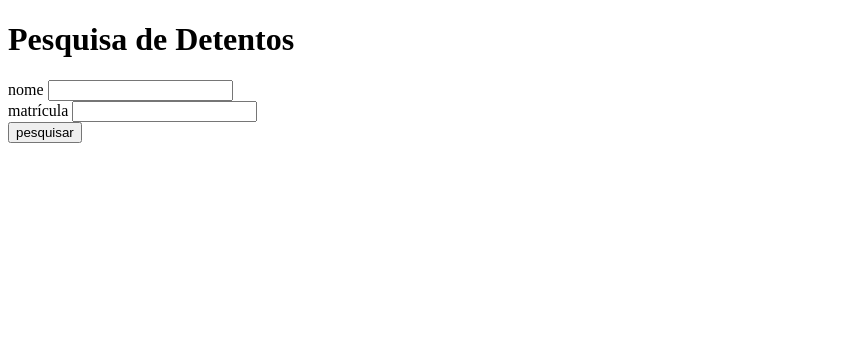
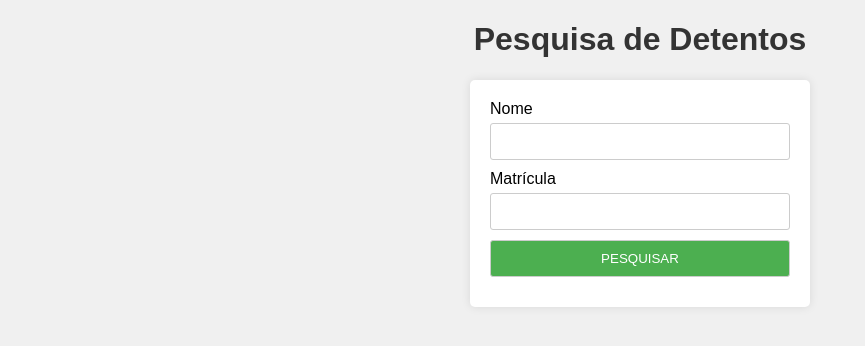
Before and after one commit to fernandopereira3/lista, a Flask app: page /lista in a window 1280 px wide. Shown: the top 346 px of the page, without its empty margins (0-865 px from the left). Run offline with Flask 3, Linux system fonts and the light colour scheme.

Commit message:
passos de formiga

```diff
--- a/main.py
+++ b/main.py
@@ -1,10 +1,8 @@
 from flask import Flask, render_template, request, jsonify
 from models.forms import PesquisaForm
 import pandas as pd
-import pymongo
-import os
-import re
-from datetime import datetime
+import  os
+from pymongo import MongoClient
 from flask_wtf import FlaskForm
 from wtforms import StringField, SubmitField
 from wtforms.validators import DataRequired
@@ -17,23 +15,39 @@ app.config['SECRET_KEY'] = SECRET_KEY
 
 # Initialize MongoDB client outside the request context
 try:
-    client = pymongo.MongoClient(app.config['MONGO_URI'])
+    client = MongoClient("mongodb://localhost:27017/")
     db = client["cpppac"]
     collection = db["sentenciados"]
-except pymongo.errors.ConnectionFailure as e:
-    print(f"Nao foi possivel conectar ao banco:  {e}")
-    exit(1)
+except Exception as e:
+    print(f"Erro ao conectar ao MongoDB: {e}")
 
 class PesquisaForm(FlaskForm):
-    matricula = StringField('matrícula', validators=[DataRequired(message='Campo obrigatório')])
-    nome = StringField('nome')
-    pesquisar = SubmitField('pesquisar')
+    matricula = StringField('Matrícula')
+    nome = StringField('Nome')
+    pesquisar = SubmitField('PESQUISAR')
 
 @app.route('/lista', methods=['GET', 'POST'])
 def pesquisa_matricula():
   form = PesquisaForm()
-  return render_template('pesquisa2.html', form=form)
+  return render_template('pesquisa.html', form=form)
+  #if request.method == 'POST':
+  #  matricula = request.form['matricula']
+  #  nome = request.form['nome']
+  #  if matricula:
+  #    cursor = list(collection.find({'matricula': matricula}))
+  #  elif nome:
+  #    cursor = list(collection.find({'nome': nome}))
+  #  else:
+  #    cursor = collection.find()
+  #  for sentenciado in cursor:
+  #    return sentenciado, 400
+     #return render_template('pesquisa.html', form=form, sentenciados=sentenciado)
 
+
+
+@app.route('/')
+def index():
+    return render_template('index.html')
 
 if __name__ == '__main__':
     app.run(debug=True, port=80)
--- /dev/null
+++ b/static/styles.css
@@ -0,0 +1,45 @@
+body  {
+    font-family: sans-serif;
+    background-color: #f0f0f0;
+    margin: 0;
+    padding: 0;
+ }
+
+h1  {
+    text-align: center;
+    color: #333;
+ }
+
+form  {
+    width: 300px;
+    margin: 20px auto;
+    padding: 20px;
+    background-color: #fff;
+    border-radius: 5px;
+    box-shadow: 0 0 10px rgba(0, 0, 0, 0.1);
+ }
+
+label  {
+    display: block;
+    margin-bottom: 5px;
+ }
+
+input[type="text"],
+input[type="submit"]  {
+    width: 100%;
+    padding: 10px;
+    margin-bottom: 10px;
+    border: 1px solid #ccc;
+    border-radius: 3px;
+    box-sizing: border-box;
+ }
+
+input[type="submit"]  {
+    background-color: #4CAF50;
+    color: white;
+    cursor: pointer;
+ }
+
+input[type="submit"]:hover  {
+    background-color: #5439de;
+ }
--- a/templates/pesquisa.html
+++ b/templates/pesquisa.html
@@ -1,44 +1,26 @@
 <!DOCTYPE html>
-<html>
+<html lang="pt-br">
 <head>
+    <meta charset="UTF-8">
+    <meta name="viewport" content="width=device-width, initial-scale=1.0">
     <title>LISTA</title>
+    <link rel="stylesheet" type= "text/css" href="{{ url_for('static', filename='../static/styles.css') }}">
 </head>
 <body>
-  <h1 class="text-center mb-4">Pesquisa de Sentenciados</h1>
-  <form method="POST">
-    <div class="row justify-content-center align-items-center">
-      <!-- Search input -->
-      <div class="col-md-6 col-lg-4 mb-3">
-        <input type="text" name="txt_d_pesquisa" id="txt_d_pesquisa" class="form-control" placeholder="Digite o número da matrícula ou parte do nome..." required>
-      </div>
+    <h1>Pesquisa de Detentos</h1>
+    <form name="pesquisa_preso" method="POST">
+        {{ form.hidden_tag() }}
 
-      <!-- Submit button -->
-      <div class="col-md-6 col-lg-2 mb-3">
-        <button type="submit" class="btn btn-primary w-100">Pesquisar</button>
-      </div>
+        {{ form.nome.label }} {{ form.nome }} </br>
+        {{ form.matricula.label }} {{ form.matricula }} </br>
+        {{ form.pesquisar() }}
+
+        {{ form.csrf_token }}
+    </form>
+    <div>
+
     </div>
-  </form>
 
-  <!-- Display search results -->
-    <h2 class="text-center mt-4">Resultados da Pesquisa:</h2>
 
-    <table class="table table-striped table-hover">
-      <thead>
-        <tr>
-          <th scope="col">Matrícula</th>
-          <th scope="col">Nome do Detento</th>
-        </tr>
-      </thead>
-
-      <tbody>
-          <tr>
-            <td></td>
-            <td></td>
-            <td></td>
-            <td></td>
-          </tr>
-      </tbody>
-    </table>
-    <h2 class="text-center mt-4">Nenhum resultado encontrado.</h2>
-  </body>
-  </html>
+</body>
+</html>
--- a/templates/pesquisa2.html
+++ /dev/null
@@ -1,21 +0,0 @@
-<!DOCTYPE html>
-<html>
-<head>
-    <title>LISTA</title>
-</head>
-<body>
-    <h1>Pesquisa de Detentos</h1>
-    <form name="pesquisa_preso" method="POST">
-        {{ form.hidden_tag() }}
-
-        {{ form.nome.label }} {{ form.nome }} </br>
-        {{ form.matricula.label }} {{ form.matricula }} </br>
-        {{ form.pesquisar() }}
-
-        {{ form.csrf_token }}
-    </form>
-    <h1>
-
-    </h1>
-</body>
-</html>
```
Also changed, not shown: templates/index.html (added, +12 -0 lines).
